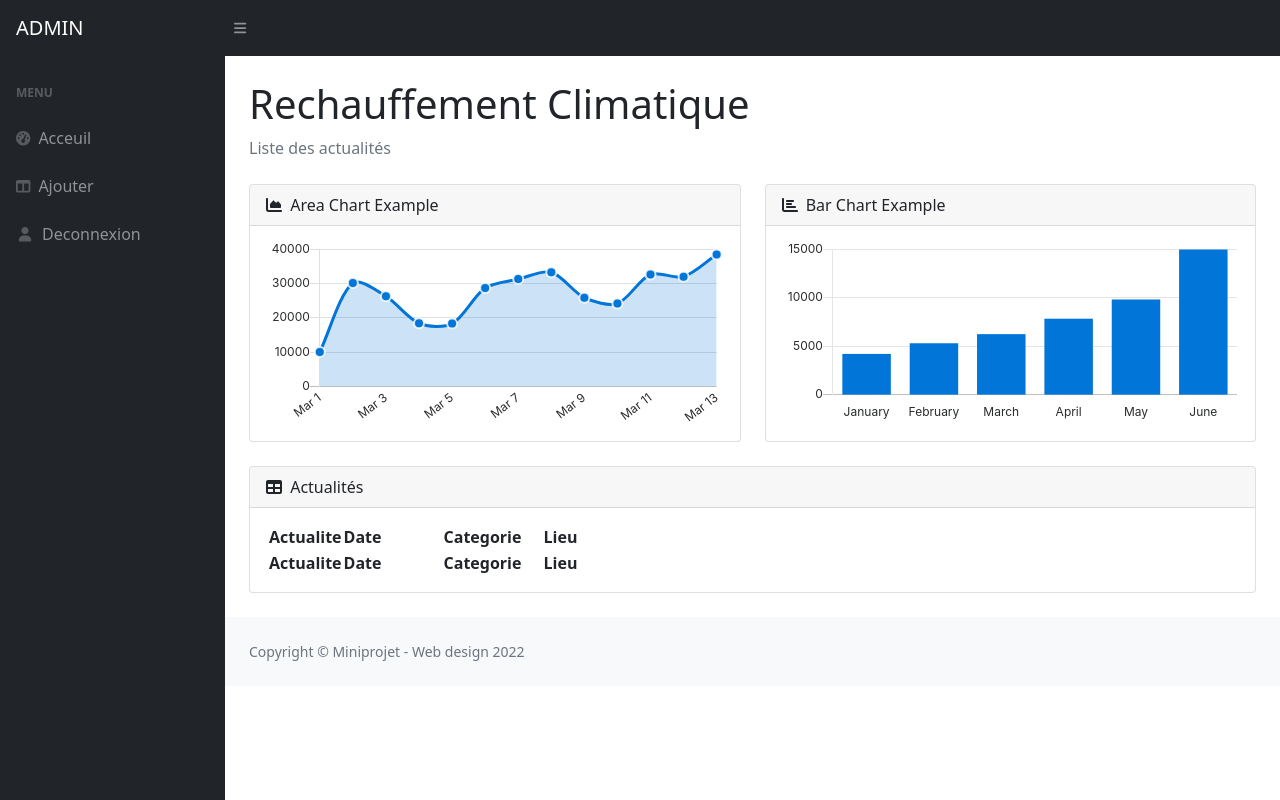
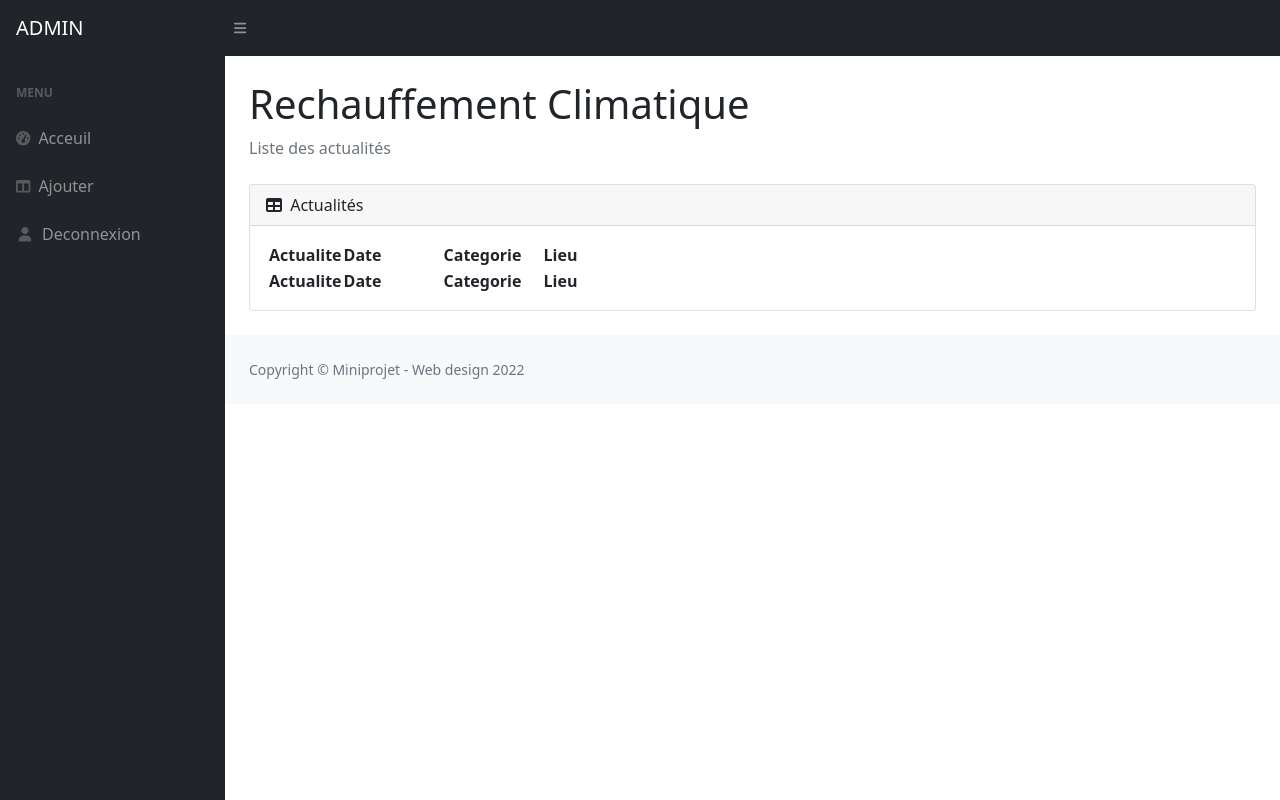
Before and after one commit to hajaina183/TP-S6-P13-Web-design-Mai-2022, a PHP site: page /rechauffement_climatique_BO/acceuil.php in a window 1280 px wide. Run offline with PHP 8.4, Linux system fonts and the light colour scheme; data that the repository does not hold is empty; some libraries are stand-ins or nearby versions.

Commit message:
delete chartjs

```diff
--- a/rechauffement_climatique_BO/assets/demo/chart-area-demo.js
+++ /dev/null
@@ -1,54 +0,0 @@
-// Set new default font family and font color to mimic Bootstrap's default styling
-Chart.defaults.global.defaultFontFamily = '-apple-system,system-ui,BlinkMacSystemFont,"Segoe UI",Roboto,"Helvetica Neue",Arial,sans-serif';
-Chart.defaults.global.defaultFontColor = '#292b2c';
-
-// Area Chart Example
-var ctx = document.getElementById("myAreaChart");
-var myLineChart = new Chart(ctx, {
-  type: 'line',
-  data: {
-    labels: ["Mar 1", "Mar 2", "Mar 3", "Mar 4", "Mar 5", "Mar 6", "Mar 7", "Mar 8", "Mar 9", "Mar 10", "Mar 11", "Mar 12", "Mar 13"],
-    datasets: [{
-      label: "Sessions",
-      lineTension: 0.3,
-      backgroundColor: "rgba(2,117,216,0.2)",
-      borderColor: "rgba(2,117,216,1)",
-      pointRadius: 5,
-      pointBackgroundColor: "rgba(2,117,216,1)",
-      pointBorderColor: "rgba(255,255,255,0.8)",
-      pointHoverRadius: 5,
-      pointHoverBackgroundColor: "rgba(2,117,216,1)",
-      pointHitRadius: 50,
-      pointBorderWidth: 2,
-      data: [10000, 30162, 26263, 18394, 18287, 28682, 31274, 33259, 25849, 24159, 32651, 31984, 38451],
-    }],
-  },
-  options: {
-    scales: {
-      xAxes: [{
-        time: {
-          unit: 'date'
-        },
-        gridLines: {
-          display: false
-        },
-        ticks: {
-          maxTicksLimit: 7
-        }
-      }],
-      yAxes: [{
-        ticks: {
-          min: 0,
-          max: 40000,
-          maxTicksLimit: 5
-        },
-        gridLines: {
-          color: "rgba(0, 0, 0, .125)",
-        }
-      }],
-    },
-    legend: {
-      display: false
-    }
-  }
-});
--- a/rechauffement_climatique_BO/assets/demo/chart-bar-demo.js
+++ /dev/null
@@ -1,46 +0,0 @@
-// Set new default font family and font color to mimic Bootstrap's default styling
-Chart.defaults.global.defaultFontFamily = '-apple-system,system-ui,BlinkMacSystemFont,"Segoe UI",Roboto,"Helvetica Neue",Arial,sans-serif';
-Chart.defaults.global.defaultFontColor = '#292b2c';
-
-// Bar Chart Example
-var ctx = document.getElementById("myBarChart");
-var myLineChart = new Chart(ctx, {
-  type: 'bar',
-  data: {
-    labels: ["January", "February", "March", "April", "May", "June"],
-    datasets: [{
-      label: "Revenue",
-      backgroundColor: "rgba(2,117,216,1)",
-      borderColor: "rgba(2,117,216,1)",
-      data: [4215, 5312, 6251, 7841, 9821, 14984],
-    }],
-  },
-  options: {
-    scales: {
-      xAxes: [{
-        time: {
-          unit: 'month'
-        },
-        gridLines: {
-          display: false
-        },
-        ticks: {
-          maxTicksLimit: 6
-        }
-      }],
-      yAxes: [{
-        ticks: {
-          min: 0,
-          max: 15000,
-          maxTicksLimit: 5
-        },
-        gridLines: {
-          display: true
-        }
-      }],
-    },
-    legend: {
-      display: false
-    }
-  }
-});
--- a/rechauffement_climatique_BO/assets/demo/datatables-demo.js
+++ /dev/null
@@ -1,4 +0,0 @@
-// Call the dataTables jQuery plugin
-$(document).ready(function() {
-  $('#dataTable').DataTable();
-});
--- a/rechauffement_climatique_BO/liste.php
+++ b/rechauffement_climatique_BO/liste.php
@@ -7,26 +7,6 @@
     <ol class="breadcrumb mb-4">
         <li class="breadcrumb-item active">Liste des actualités</li>
     </ol>
-    <div class="row">
-        <div class="col-xl-6">
-            <div class="card mb-4">
-                <div class="card-header">
-                    <i class="fas fa-chart-area me-1"></i>
-                    Area Chart Example
-                </div>
-                <div class="card-body"><canvas id="myAreaChart" width="100%" height="40"></canvas></div>
-            </div>
-        </div>
-        <div class="col-xl-6">
-            <div class="card mb-4">
-                <div class="card-header">
-                    <i class="fas fa-chart-bar me-1"></i>
-                    Bar Chart Example
-                </div>
-                <div class="card-body"><canvas id="myBarChart" width="100%" height="40"></canvas></div>
-            </div>
-        </div>
-    </div>
     <div class="card mb-4">
         <div class="card-header">
             <i class="fas fa-table me-1"></i>
```
Also changed, not shown: rechauffement_climatique_BO/assets/demo/chart-pie-demo.js (deleted, +0 -16 lines).
